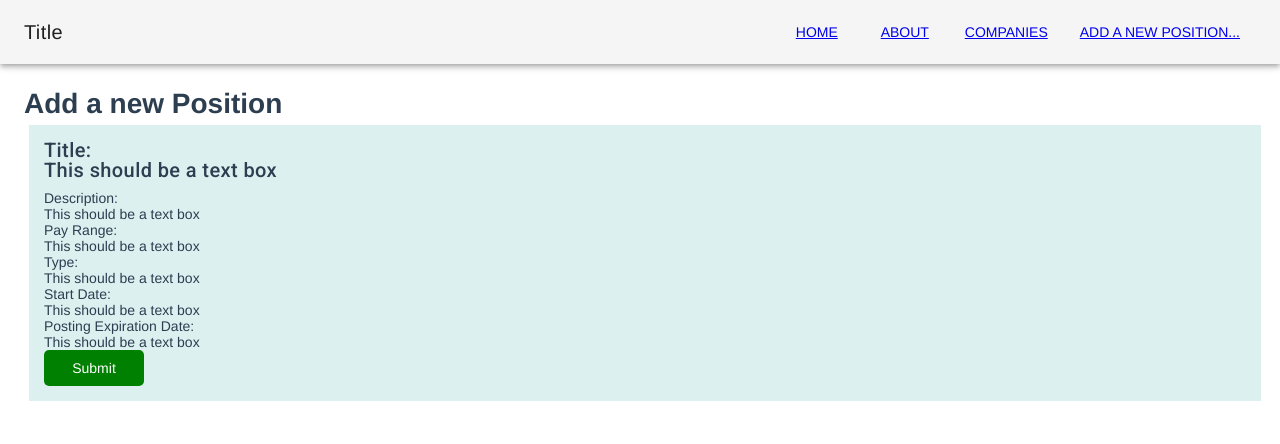
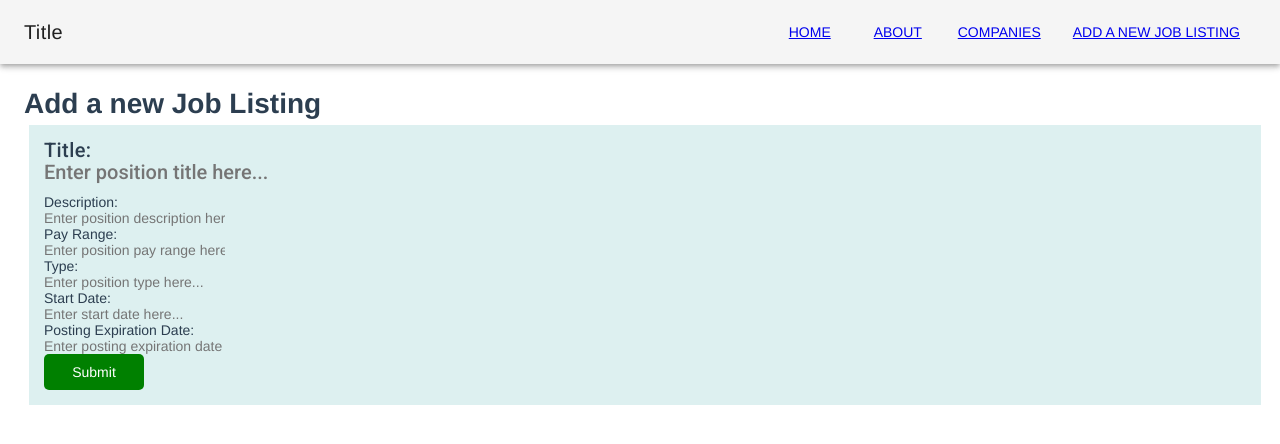
Before and after one commit to WindowDump/umass-cs320-c-lions, a Vue app in the folder frontend/: page /addPosition in a window 1280 px wide. Shown: the top 444 px of the page. Built offline with nearby package versions, Linux system fonts and the light colour scheme.

Commit message:
*almost* working page to add a new position to the db
Needs to CSS/HTML polishing, and there is a Vue error that I'm unable to fix

```diff
--- a/frontend/src/App.vue
+++ b/frontend/src/App.vue
@@ -14,7 +14,7 @@
           <router-link to="/companies">Companies</router-link>
         </v-btn>
         <v-btn flat>
-          <router-link to="/addPosition">Add a new Position...</router-link>
+          <router-link to="/addPosition">Add a new Job Listing</router-link>
         </v-btn>
       </v-toolbar-items>
     </v-toolbar>
--- a/frontend/src/components/AddPositionForm.vue
+++ b/frontend/src/components/AddPositionForm.vue
@@ -3,27 +3,57 @@
     <div class="form-info">
       <div class="title">
         <div>Title:</div>
-        <div>This should be a text box</div>
+        <input
+          type="text"
+          v-model="text"
+          placeholder="Enter position title here..."
+          v-bind="theTitle"
+        />
       </div>
       <div class="desc">
         <div>Description:</div>
-        <div>This should be a text box</div>
+        <input
+          type="text"
+          v-model="text"
+          placeholder="Enter position description here..."
+          v-bind="theDesc"
+        />
       </div>
       <div class="range">
         <div>Pay Range:</div>
-        <div>This should be a text box</div>
+        <input
+          type="text"
+          v-model="text"
+          placeholder="Enter position pay range here..."
+          v-bind="theRange"
+        />
       </div>
       <div class="type">
         <div>Type:</div>
-        <div>This should be a text box</div>
+        <input
+          type="text"
+          v-model="text"
+          placeholder="Enter position type here..."
+          v-bind="theDesc"
+        />
       </div>
       <div class="start">
         <div>Start Date:</div>
-        <div>This should be a text box</div>
+        <input
+          type="text"
+          v-model="text"
+          placeholder="Enter start date here..."
+          v-bind="theDesc"
+        />
       </div>
       <div class="exp">
         <div>Posting Expiration Date:</div>
-        <div>This should be a text box</div>
+        <input
+          type="text"
+          v-model="text"
+          placeholder="Enter posting expiration date here"
+          v-bind="theDesc"
+        />
       </div>
       <button class="btn-apply" v-on:click="post">Submit</button>
     </div>
@@ -32,20 +62,32 @@
 
 <script lang="ts">
 import Vue from 'vue'
+import { text } from 'body-parser'
 import Axios from 'axios'
+
+let theTitle: String = ''
+let theDesc: String = ''
+let theRange: String = ''
+let theType: String = ''
+let theStart: String = ''
+let theExp: String = ''
+
 export default Vue.extend({
-  props: ['title', 'desc', 'company', 'location', 'dateposted'],
+  data: () => ({}),
+
   methods: {
-    post: function async() {
-      Axios.post('http://localhost:3030/positions', {
-        title: 'CEO',
-        description: 'Runs the company',
-        payRange: 1000000,
-        jobType: 'full-time',
-        startDate: new Date(),
+    post: async function(event: Event) {
+      const { data } = await Axios.post('http://localhost:3030/positions', {
+        title: theTitle,
+        description: theDesc,
+        payRange: theRange,
+        jobType: theType,
+        startDate: theStart,
         postingDate: new Date(),
-        postingExpirationDate: new Date()
+        postingExpirationDate: theExp
       })
+
+      alert('A new position has been added!')
     }
   }
 })
--- a/frontend/src/views/AddPosition.vue
+++ b/frontend/src/views/AddPosition.vue
@@ -1,6 +1,6 @@
 <template>
   <div>
-    <h1>Add a new Position</h1>
+    <h1>Add a new Job Listing</h1>
     <AddPositionForm></AddPositionForm>
   </div>
 </template>
```
